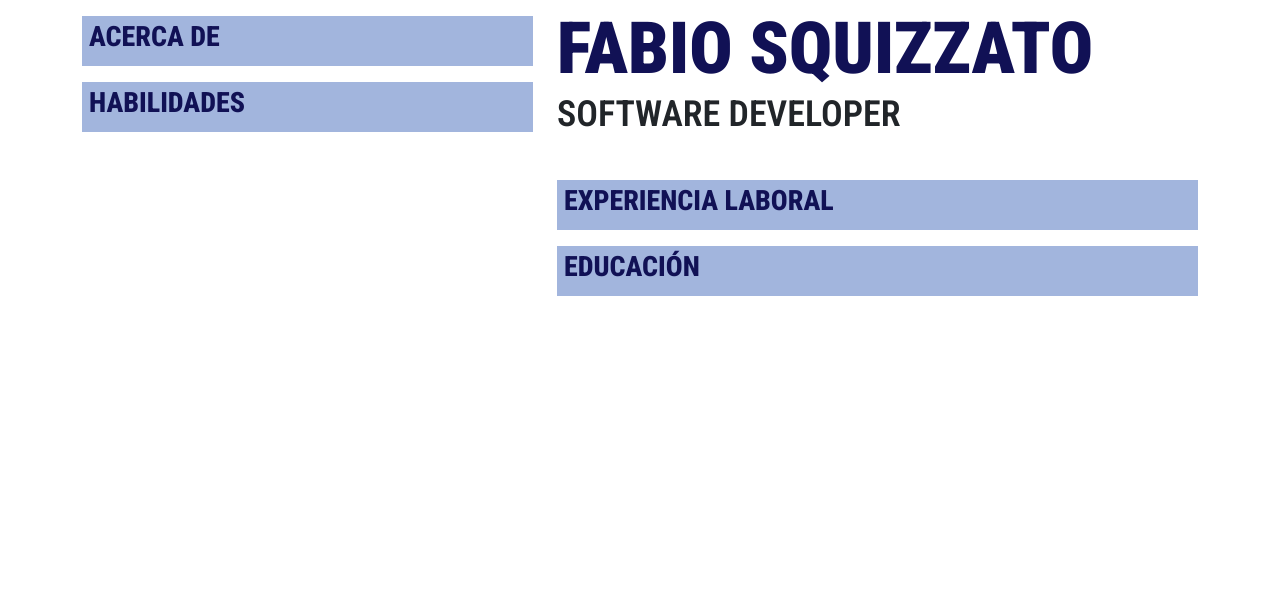
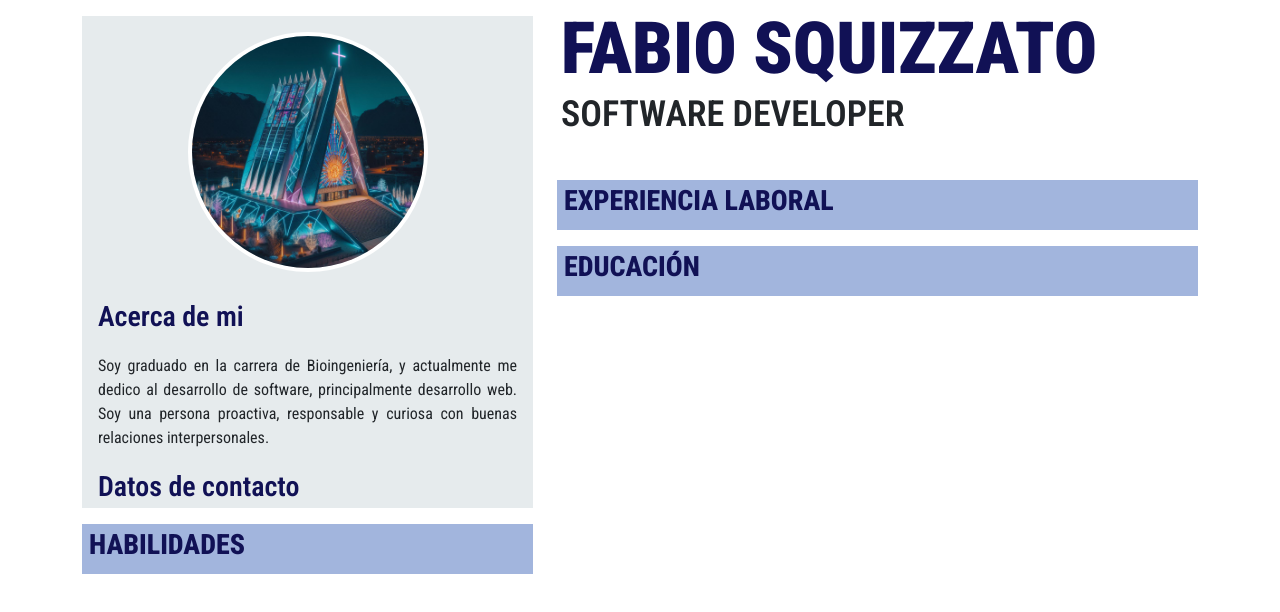
Before and after one commit to fabio2100/resume, a Next.js app: page / in a window 1280 px wide. Shown: the top 612 px of the page. Built offline with nearby package versions, Linux system fonts and the light colour scheme.

Commit message:
acerca de mi

```diff
--- a/app/components/Acerca.js
+++ b/app/components/Acerca.js
@@ -1,7 +1,20 @@
-import Titulo from "./Titulo";
+import '@/app/css/Acerca.css'
+import TextoAcerca from './TextoAcerca'
 
 export default function Acerca(){
+
+    const tituloAcerca = `Acerca de mi`;
+    const infoAcerca = `Soy graduado en la carrera de Bioingeniería, y
+    actualmente me dedico al desarrollo de software,
+    principalmente desarrollo web.
+    Soy una persona proactiva, responsable y curiosa
+    con buenas relaciones interpersonales.`;
+
     return <>
-        <Titulo>Acerca de</Titulo>
+        <div className="acerca">
+            <img className="imagenPerfil mb-4" src='imagen.jfif'/>
+            <TextoAcerca titulo={tituloAcerca} texto={infoAcerca}/>
+            <TextoAcerca titulo={'Datos de contacto'}/>
+        </div>
     </>
 }
--- /dev/null
+++ b/app/components/TextoAcerca.js
@@ -0,0 +1,11 @@
+export default function TextoAcerca({titulo=false,lista=false,texto=false}){
+
+    return <>
+        <div className="textoAcerca">
+            <p className="tituloAcerca">{titulo}</p>
+            {lista}
+            <p>{texto}</p>
+        </div>
+    </>
+
+}
--- /dev/null
+++ b/app/css/Acerca.css
@@ -0,0 +1,25 @@
+.acerca{
+    background-color: #e6ebed;
+    text-align: center;
+    padding-top: 1em;
+}
+
+.imagenPerfil{
+    border-radius: 50%;
+    border: .25em solid white;
+    max-width: 15em;
+
+}
+
+.textoAcerca{
+    padding-left: 1em;
+    padding-right: 1em;
+    text-align: justify;
+}
+
+.tituloAcerca{
+    text-align: left;
+    color: #111155;
+    font-size: 1.75em;
+    font-weight: 600;
+}
--- a/app/css/Titular.css
+++ b/app/css/Titular.css
@@ -14,4 +14,5 @@
 
 .divTitular{
     margin-bottom: 3em;
+    margin-left: 0.25em;
 }
```
Also changed, not shown: public/imagen.jfif (added).
